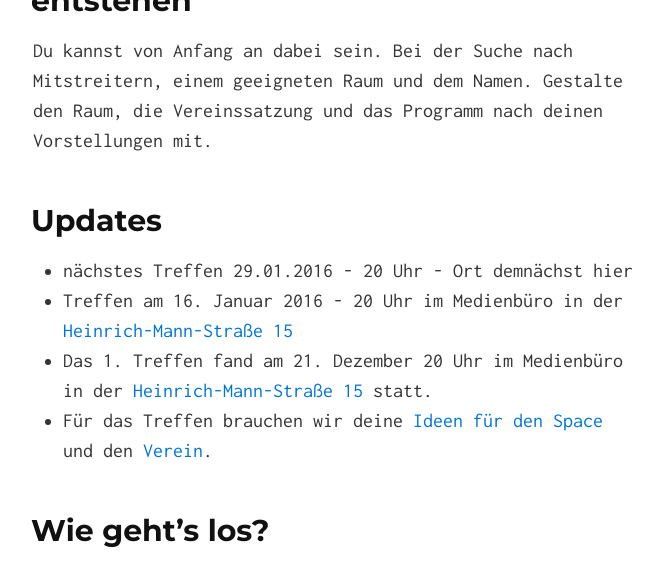
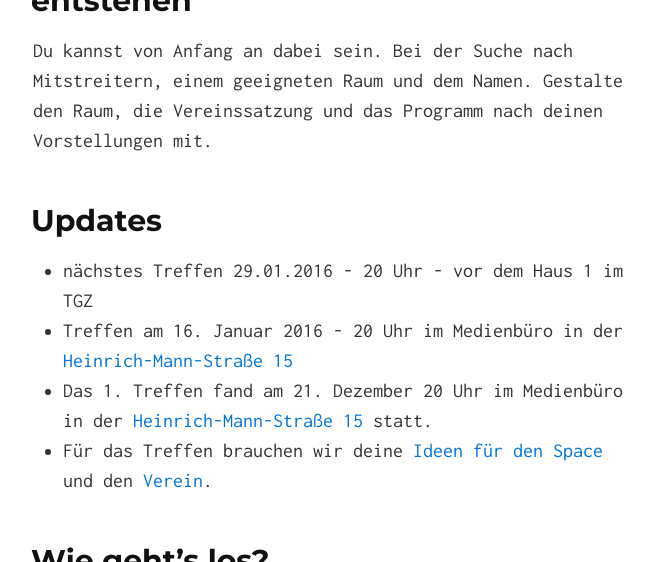
Before and after one commit to theDigitalGuy/hackerspace-schwerin.github.io, a Jekyll site: the page built from index.md, in a window 1280 px wide and 900 px high, scrolled down 654 px, cut to the strip 0-562 px from the top of the window. Shown: the whole strip, without its empty margins (307-969 px from the left). Built offline with Jekyll 4.4.1, drawn with Linux system fonts in a browser that asks for light colours.

Commit message:
termindetails für 29.01.

```diff
--- a/index.md
+++ b/index.md
@@ -13,7 +13,7 @@ Gestalte den Raum, die Vereinssatzung und das Programm nach deinen Vorstellungen
 
 ## Updates
 
-* nächstes Treffen 29.01.2016 - 20 Uhr - Ort demnächst hier
+* nächstes Treffen 29.01.2016 - 20 Uhr - vor dem Haus 1 im TGZ
 * Treffen am 16. Januar 2016 - 20 Uhr im Medienbüro in der [Heinrich-Mann-Straße 15](http://osm.org/go/0NASsid6w?node=2440228384)
 * Das 1. Treffen fand am 21. Dezember 20 Uhr im Medienbüro in der [Heinrich-Mann-Straße 15](http://osm.org/go/0NASsid6w?node=2440228384) statt.
 * Für das Treffen brauchen wir deine [Ideen für den Space](https://pad.systemli.org/p/hacksn-raum) und den [Verein](https://pad.systemli.org/p/hacksn-satzung).
```
